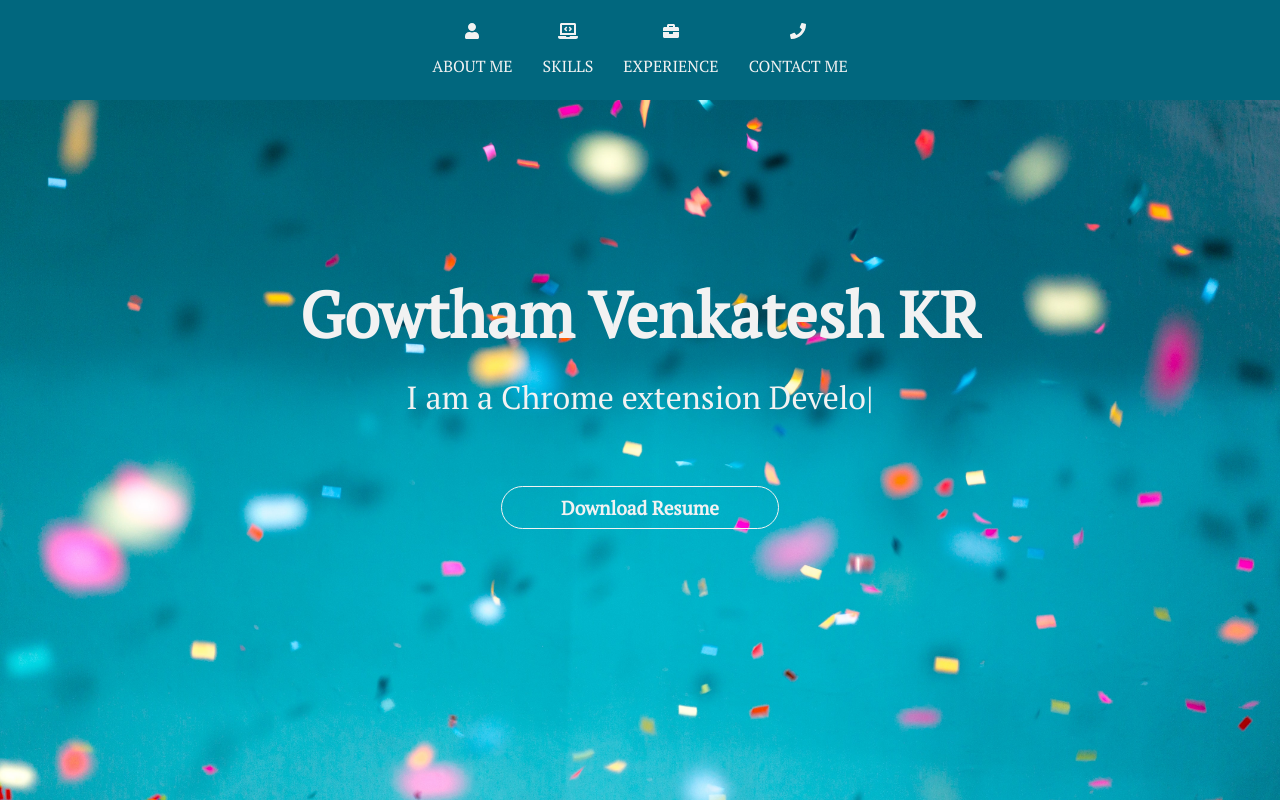
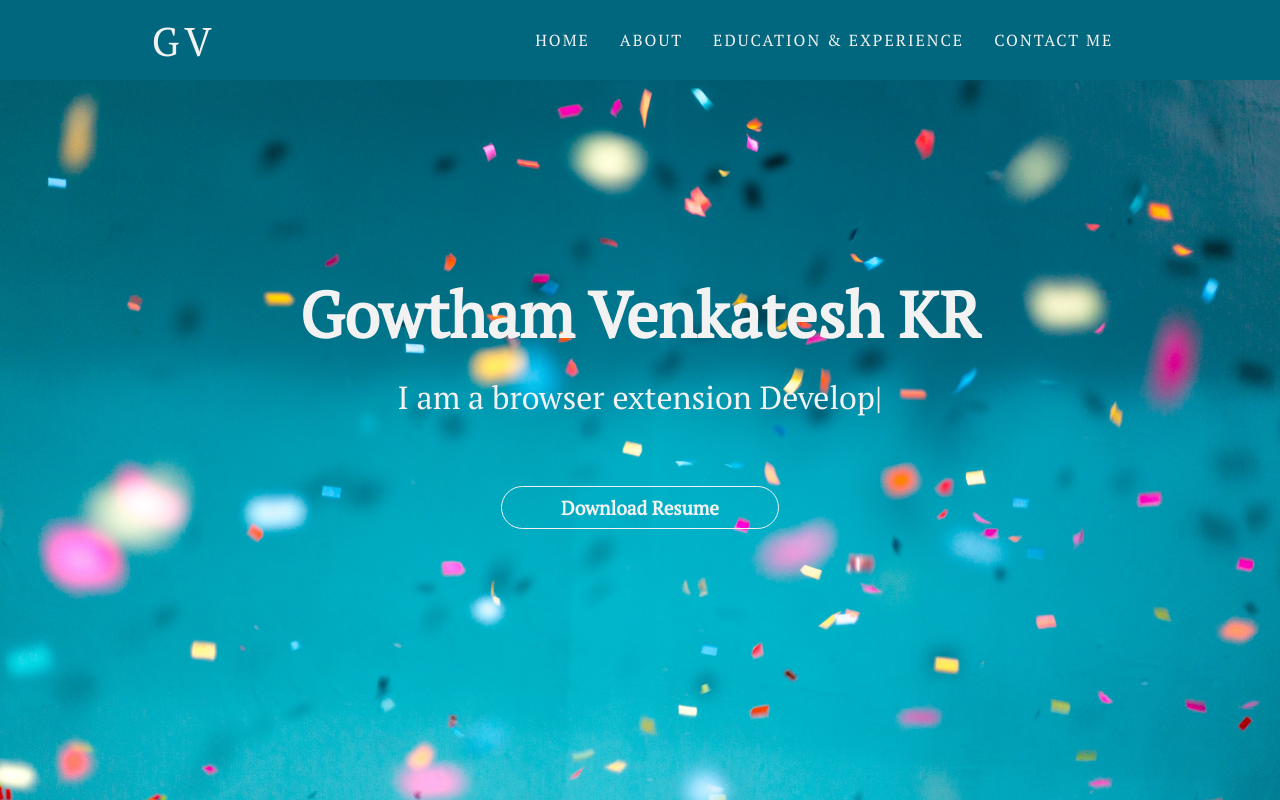
Before and after one commit to gv1006/portfolio, a React app: page / in a window 1280 px wide. Shown: the top 800 px of the page. Built offline with nearby package versions, Linux system fonts and the light colour scheme.

Commit message:
Adding react router for navbar

```diff
--- a/package.json
+++ b/package.json
@@ -24,6 +24,7 @@
     "@fortawesome/react-fontawesome": "^0.1.14",
     "react": "^17.0.2",
     "react-dom": "^17.0.2",
+    "react-router-dom": "^5.2.0",
     "react-typed": "^1.2.0"
   },
   "devDependencies": {
--- a/src/App.js
+++ b/src/App.js
@@ -1,4 +1,5 @@
 import React from 'react';
+import { Switch, Route, NavLink } from "react-router-dom";
 import { Navbar } from './Components/Navbar/Navbar';
 import { Main } from './Components/Main/Main';
 import AboutMe from './Components/Aboutme/Aboutme';
--- a/src/Components/Aboutme/Aboutme.js
+++ b/src/Components/Aboutme/Aboutme.js
@@ -3,7 +3,7 @@ import { PhotoCard } from './PhotoCard';
 
 const AboutMe = (props) => {
     return(
-        <section id="aboutme">
+        <section id="aboutme-container">
             <PhotoCard />
             <div className="text-section">
                 <h2>About Me.</h2>
--- /dev/null
+++ b/src/Components/ContactMe/ContactMe.css
@@ -0,0 +1,176 @@
+:root {
+  --black: black;
+  --white: #f2f2f2;
+  --navbarBlue: #01677E;
+  --navbarShadow: #8471712b;
+  --lightblue: #74CED7;
+  --linkedinBlue: #287bbc;
+  --githubBlack: #211F1F;
+  --mailRed: #d14836;
+  --twitterBlue: #00acee;
+  --lightSandal: rgb(230, 230, 220);
+  --lightGray: rgb(145, 145, 145);
+}
+
+#contactme {
+  padding: 105px 0px;
+  display: flex;
+  justify-content: center;
+  background-color: var(--lightSandal);
+}
+
+#contactme .text-section {
+  width: 30%;
+  margin-right: 30px;
+}
+
+#contactme h2 {
+  font-size: 5rem;
+  letter-spacing: 1.5rem;
+}
+
+.contact-me-desc {
+  margin-top: 50px;
+}
+
+#contactme h3 {
+  margin-top: 30px;
+  margin-bottom: 5px;
+}
+
+#contactme .form-section {
+  width: 30%;
+  text-transform: uppercase;
+}
+
+.form-section form {
+  height: 80%;
+  width: 100%;
+  margin-top: 60px;
+  display: flex;
+  flex-flow: column;
+  justify-content: space-evenly;
+  margin: 60px auto 0px auto;
+  color: rgb(171, 171, 171);
+}
+
+.first-name-div,
+.email-div,
+.textarea-div {
+  border: 2px solid var(--black);
+}
+
+.error {
+  border: 2px solid var(--mailRed);
+  color: var(--mailRed);
+}
+
+.form-section input {
+  width: 95%;
+  background-color: inherit;
+  height: 25px;
+  padding: 3px 3px 3px 12px;
+  border: none;
+  outline: none;
+  overflow: hidden;
+}
+
+.form-section textarea {
+  width: 95%;
+  background-color: inherit;
+  height: 100px;
+  padding: 10px 3px 3px 12px;
+  border-width: 1px;
+  outline: none;
+  border: none;
+  resize: none;
+}
+
+.submit-button {
+  width: 100px !important;
+  height: 30px;
+  background-color: var(--black);
+  color: var(--white);
+  border: 2px solid var(--lightGray);
+  cursor: pointer;
+}
+
+.submit-button:disabled {
+  background: var(--lightSandal);
+  color: var(--black);
+}
+
+@media only screen and (max-width: 600px) {
+  #contactme {
+    flex-flow: column;
+    align-items: center;
+  }
+
+  #contactme h2 {
+    font-size: 2.5rem;
+    letter-spacing: 0.7rem;
+    text-align: center;
+  }
+
+  #contactme .text-section {
+    width: 80%;
+    margin-right: 0px;
+  }
+
+  #contactme .form-section {
+    width: 80%;
+  }
+
+  .contact-me-desc {
+    text-align: justify;
+    margin-top: 25px;
+  }
+  #contactme h3 {
+    text-align: center;
+    margin-top: 20px;
+    margin-bottom: 5px;
+  }
+
+  #contactme p {
+    text-align: center;
+  }
+  .form-section form {
+    margin-top: 30px;
+  }
+
+  .first-name-div,
+  .email-div,
+  .textarea-div {
+    margin-bottom: 20px;
+  }
+
+  .submit-div {
+    display: block;
+    margin: 0px auto;
+  }
+}
+
+@media only screen and (min-width: 601px)
+and (max-width: 1100px) {
+  #contactme h2 {
+    font-size: 4rem;
+    letter-spacing: 1.2rem;
+  }
+
+  #contactme .text-section {
+    width: 35%;
+  }
+
+  .form-section {
+    width: 35%;
+  }
+
+  .contact-me-desc {
+    margin-top: 20px;
+  }
+
+  #contactme h3 {
+    margin-top: 20px;
+    margin-bottom: 5px;
+  }
+}
--- a/src/Components/ContactMe/ContactMe.js
+++ b/src/Components/ContactMe/ContactMe.js
@@ -1,6 +1,7 @@
 import React from 'react';
 import { TextSection } from './TextSection';
 import { FormSection } from './FormSection';
+import './ContactMe.css';
 export const ContactMe = (props) => {
   return(
     <section id="contactme">
--- a/src/Components/Main/Main.js
+++ b/src/Components/Main/Main.js
@@ -3,11 +3,11 @@ import Typed from 'react-typed';
 
 export const Main = (props) => {
   return(
-    <header>
+    <header id="home">
        <section className="main">
           <h2 className="main-title center">Gowtham Venkatesh KR</h2>
           <p className="main-desc center">I am a <Typed
-            strings={['Web Developer.', 'Chrome extension Developer.']}
+            strings={['Web Developer.', 'browser extension Developer.']}
             typeSpeed={60}
             backSpeed={45}
             loop/>
--- a/src/Components/Navbar/Navbar.js
+++ b/src/Components/Navbar/Navbar.js
@@ -1,48 +1,62 @@
-import React from 'react';
-import { faUser } from '@fortawesome/free-solid-svg-icons';
-import { faBriefcase } from '@fortawesome/free-solid-svg-icons';
-import { faLaptopCode } from '@fortawesome/free-solid-svg-icons';
-import { faPhone } from '@fortawesome/free-solid-svg-icons';
-
-import { NavbarItem } from './NavbarItem';
+import React, {useState} from 'react';
+import { Switch, Route, NavLink } from "react-router-dom";
+import { FontAwesomeIcon } from '@fortawesome/react-fontawesome';
+import { faBars, faTimesCircle } from '@fortawesome/free-solid-svg-icons';
 
 export const Navbar = (props) => {
+  const [hamBurgerIconClicked, setHamburgerIconClicked] = useState(false);
   const navBarInfo = [
     {
-      navigateTo: '#aboutme',
-      text: 'about me',
-      icon: faUser
+      navigateTo: 'home',
+      text: 'home'
     },
     {
-      navigateTo: "",
-      text: 'skills',
-      icon: faLaptopCode
+      navigateTo: 'aboutme-container',
+      text: 'about'
     },
     {
-      navigateTo: "",
-      text: 'experience',
-      icon: faBriefcase
+      navigateTo: "experience",
+      text: 'education & experience'
     },
     {
-      navigateTo: "#contactme",
-      text: 'contact me',
-      icon: faPhone
+      navigateTo: "contactme",
+      text: 'contact me'
     }
   ];
+
+  const _hamBurgerMenuClicked = (event) => {
+    if(!event.isTrusted) {
+      return;
+    }
+    setHamburgerIconClicked(hamBurgerIconClicked => !hamBurgerIconClicked);
+  };
+
+  const _navItemClicked = (event) => {
+    if(!event.isTrusted) {
+      return;
+    }
+    setHamburgerIconClicked(false);
+  }
+
   const listItems = navBarInfo.map((navBarItem) =>
     <li key={navBarItem.text}  className="navbar-list">
-      <NavbarItem
-        text={navBarItem.text}
-        icon ={navBarItem.icon}
-        navigateTo = {navBarItem.navigateTo}
-      />
+      <NavLink activeClassName="navitem-selected" to={navBarItem.navigateTo} onClick= {_navItemClicked}>{navBarItem.text}</NavLink>
     </li>
   );
+  const navbarListClassList = ['nav-bar-list'];
+  if(hamBurgerIconClicked) {
+    navbarListClassList.push('nav-bar-list-active');
+  }
+  let hamBurgerIcon = hamBurgerIconClicked ? faTimesCircle : faBars;
   return(
   <nav className="nav-bar">
-    <ul>
+    <NavLink to="" className="logo" onClick={_navItemClicked}>GV</NavLink>
+    <ul className={navbarListClassList.join(' ')}>
       {listItems}
     </ul>
+    <span className="hamburger-icon" onClick={_hamBurgerMenuClicked}>
+      <FontAwesomeIcon className={props.className} icon={hamBurgerIcon}/>
+    </span>
   </nav>
   );
 }
--- a/src/Components/Navbar/NavbarItem.js
+++ b/src/Components/Navbar/NavbarItem.js
@@ -1,11 +1,9 @@
 import React from 'react';
-import { FontAwesomeIcon } from '@fortawesome/react-fontawesome';
 
 export const NavbarItem = (props) => {
     return(
       <React.Fragment>
         <a href={props.navigateTo}>
-          <FontAwesomeIcon icon={props.icon}/>
           <p>{props.text}</p>
         </a>
       </React.Fragment>
--- a/src/index.html
+++ b/src/index.html
@@ -3,7 +3,8 @@
 <head>
   <meta charset="UTF-8">
   <meta name="viewport" content="width=device-width, initial-scale=1.0">
-  <title>Portfolio</title>
+  <title> Gowtham Portfolio</title>
+  <link rel="icon" type="image/png" href="/favicon.png"/>
 </head>
 <body>
   <div id="root"></div>
--- a/src/index.js
+++ b/src/index.js
@@ -1,6 +1,11 @@
 import React from 'react';
 import { render } from 'react-dom';
+import { HashRouter as Router } from "react-router-dom";
 
 import { App } from './App.js';
 
-render(<App />, document.getElementById('root'));
+render(
+  <Router hashType="noslash">
+    <App />
+  </Router>
+  , document.getElementById('root'));
--- a/src/style.css
+++ b/src/style.css
@@ -34,20 +34,26 @@ header {
 
 .nav-bar {
   background-color: var(--navbarBlue);
-  height: 100px;
+  height: 80px;
   position: fixed;
   width: 100vw;
   box-shadow: 0 15px 10px -15px var(--gfg-head-shadow);
   z-index: 999999;
+  display: flex;
+  align-items: center;
+  justify-content: space-around;
 }
 
-.navbar-list a{
-  display: flex;
-  flex-flow: column;
-  align-items: center;
+.logo {
+  /* align-self: flex-start; */
+  font-size: 2.5rem;
+  color: var(--white);
+  text-decoration: none;
+  letter-spacing: 5px;
 }
 
-.nav-bar ul {
+
+.nav-bar-list {
     list-style: none;
     display: flex;
     flex-direction: row;
@@ -56,33 +62,29 @@ header {
     height: 100%;
     margin: 0;
     padding: 0;
+    letter-spacing: 2px;
+}
+
+.hamburger-icon {
+  display: none;
+  cursor: pointer;
 }
 
 .nav-bar li {
-    margin: 0 15px;
+    margin:  0 15px;
 }
 
-.nav-bar a {
+.nav-bar ul a {
     text-transform: uppercase;
     text-decoration: none;
     color: var(--white);
+    padding: 10px 0px;
+    display: block;
 }
 
-.nav-bar a:hover {
+.nav-bar ul a:hover,
+.navitem-selected {
     border-bottom: 1px solid var(--white);
-}
-
-.nav-bar a p {
-  margin-top: 16px;
-}
-@media only screen and (max-width: 600px) {
-  .nav-bar ul {
-    justify-content: space-evenly;
-    font-size: 1.5rem;
-  }
-  .nav-bar a p {
-    display: none;
-  }
 }
 
 .main {
@@ -130,7 +132,11 @@ header {
     color: var(--lightblue);
 }
 
-@media only screen and (max-width: 600px) {
+@media only screen and (max-width: 768px) {
+  body {
+    overflow: hidden;
+  }
+
   .main-title {
     margin-top: 50px;
   }
@@ -148,12 +154,43 @@ header {
     font-size: 1rem;
   }
 
-  .nav-bar ul {
-    justify-content: space-evenly;
+  .nav-bar-list {
+    position: absolute;
+    flex-direction: column;
+    height: 0vh;
+    top: 80px;
+    justify-content: space-around;
+    background-color: var(--navbarBlue);
+    width: 100vw;
+    right: 0px;
+    align-items: flex-start;
+    overflow: hidden;
+    transition: height 0.3s ease-out;
+  }
+
+  .nav-bar-list-active {
+    height: 30vh;
+    overflow: visible;
+    transition: height 0.3s ease-out;
+  }
+
+  .nav-bar li {
+    margin:  0 50px;
+  }
+
+  .nav-bar {
+    width: 100vw;
+    justify-content: flex-start;
+    padding: 0px 50px;
+    box-sizing: border-box;
+    font-size: 1rem;
+  }
+
+  .hamburger-icon {
+    display: block;
     font-size: 1.5rem;
-  }
-  .nav-bar a p {
-    display: none;
+    color: var(--white);
+    margin-left: auto;
   }
 }
 
@@ -259,162 +296,3 @@ and (max-width: 1150px) {
     width: 90%;
   }
 }
-
-/* Contact me section */
-#contactme {
-  padding: 105px 0px;
-  display: flex;
-  justify-content: center;
-  background-color: var(--lightSandal);
-}
-
-#contactme .text-section {
-  width: 30%;
-  margin-right: 30px;
-}
-
-#contactme h2 {
-  font-size: 5rem;
-  letter-spacing: 1.5rem;
-}
-
-.contact-me-desc {
-  margin-top: 50px;
-}
-
-#contactme h3 {
-  margin-top: 30px;
-  margin-bottom: 5px;
-}
-
-#contactme .form-section {
-  width: 30%;
-  text-transform: uppercase;
-}
-
-.form-section form {
-  height: 80%;
-  width: 100%;
-  margin-top: 60px;
-  display: flex;
-  flex-flow: column;
-  justify-content: space-evenly;
-  margin: 60px auto 0px auto;
-  color: rgb(171, 171, 171);
-}
-
-.first-name-div,
-.email-div,
-.textarea-div {
-  border: 2px solid var(--black);
-}
-
-.form-section input {
-  width: 95%;
-  background-color: inherit;
-  height: 25px;
-  padding: 3px 3px 3px 12px;
-  border: none;
-  outline: none;
-  overflow: hidden;
-}
-
-.form-section textarea {
-  width: 95%;
-  background-color: inherit;
-  height: 100px;
-  padding: 10px 3px 3px 12px;
-  border-width: 1px;
-  outline: none;
-  border: none;
-  resize: none;
-}
-
-.submit-button {
-  width: 100px !important;
-  height: 30px;
-  background-color: var(--black);
-  color: var(--white);
-  border: 2px solid var(--lightGray);
-  cursor: pointer;
-}
-
-.submit-button:hover {
-  color: var(--black);
-  background-color: var(--white);
-}
-
-@media only screen and (max-width: 600px) {
-  #contactme {
-    flex-flow: column;
-    align-items: center;
-  }
-
-  #contactme h2 {
-    font-size: 2.5rem;
-    letter-spacing: 0.7rem;
-    text-align: center;
-  }
-
-  #contactme .text-section {
-    width: 80%;
-    margin-right: 0px;
-  }
-
-  #contactme .form-section {
-    width: 80%;
-  }
-
-  .contact-me-desc {
-    text-align: justify;
-    margin-top: 25px;
-  }
-  #contactme h3 {
-    text-align: center;
-    margin-top: 20px;
-    margin-bottom: 5px;
-  }
-
-  #contactme p {
-    text-align: center;
-  }
-  .form-section form {
-    margin-top: 30px;
-  }
-
-  .first-name-div,
-  .email-div,
-  .textarea-div {
-    margin-bottom: 20px;
-  }
-
-  .submit-div {
-    display: block;
-    margin: 0px auto;
-  }
-}
-
-@media only screen and (min-width: 601px)
-and (max-width: 1100px) {
-  #contactme h2 {
-    font-size: 4rem;
-    letter-spacing: 1.2rem;
-  }
-
-  #contactme .text-section {
-    width: 35%;
-  }
-
-  .form-section {
-    width: 35%;
-  }
-
-  .contact-me-desc {
-    margin-top: 20px;
-  }
-
-  #contactme h3 {
-    margin-top: 20px;
-    margin-bottom: 5px;
-  }
-}
```
Also changed, not shown: src/Components/ContactMe/FormSection.js (+70 -8 lines), favicon.png (added), 1 other file (tests, documents, lock files or other folders).
